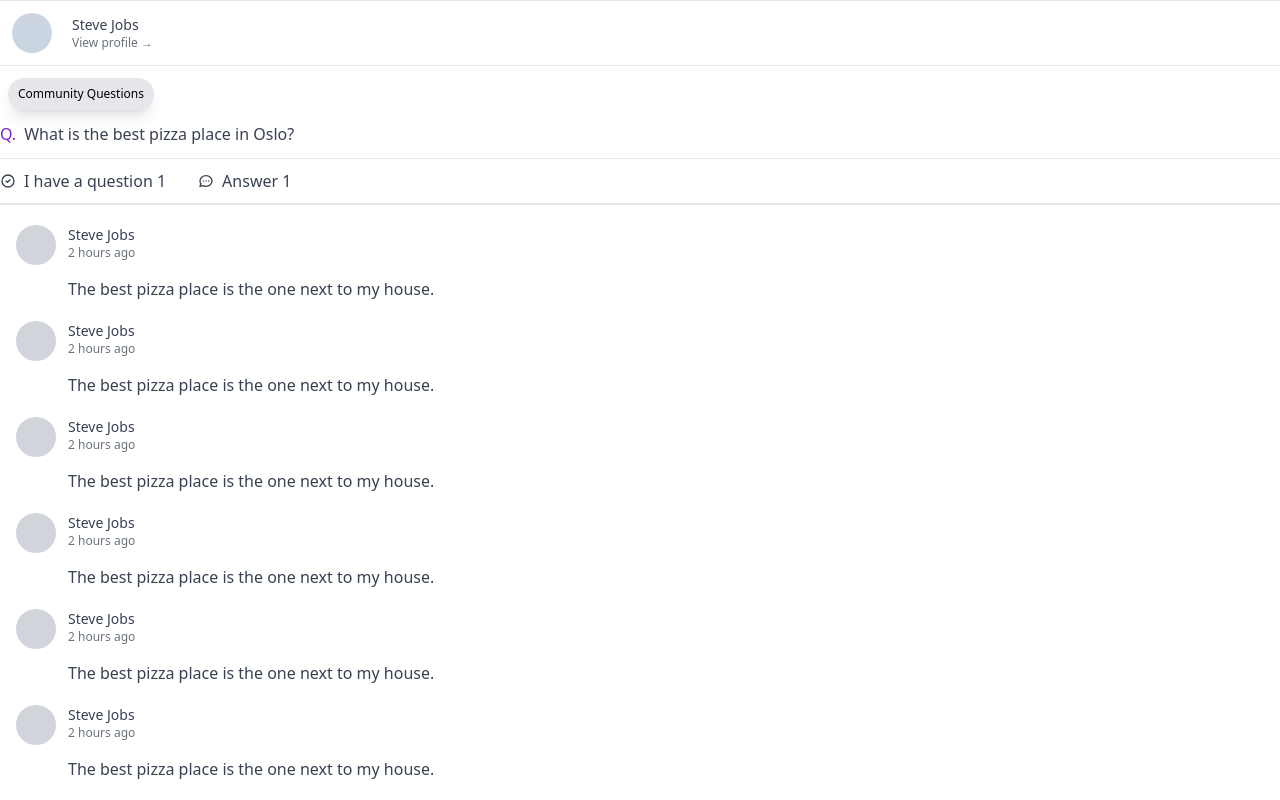
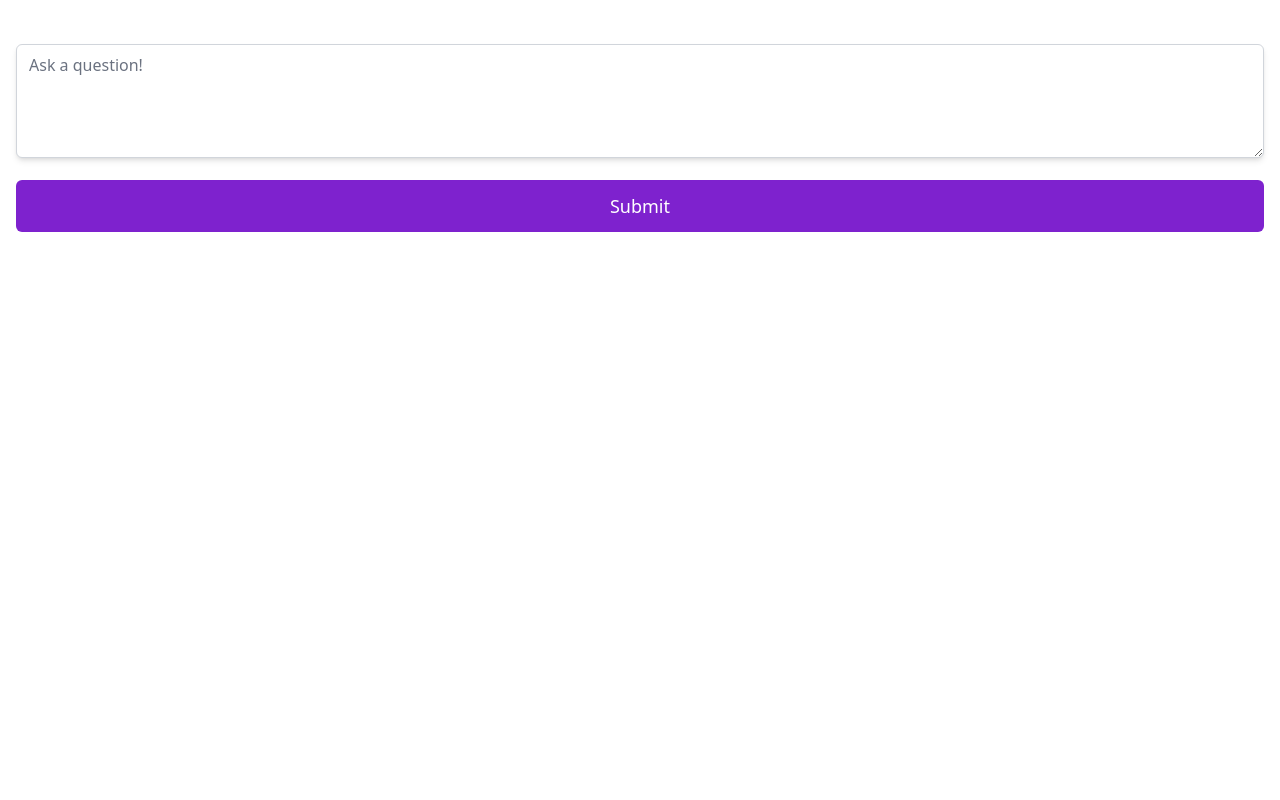
Before and after one commit to alisha0815/e-market-clone, a Next.js app: page /community/write in a window 1280 px wide. Shown: the top 800 px of the page. Built offline with nearby package versions, Linux system fonts and the light colour scheme.

Commit message:
write questions section markup

```diff
--- /dev/null
+++ b/pages/community/write.tsx
@@ -0,0 +1,19 @@
+import { NextPage } from "next";
+import React from "react";
+
+const Write: NextPage = () => {
+  return (
+    <form className="px-4 py-10">
+      <textarea
+        rows={4}
+        placeholder="Ask a question!"
+        className="mt-1 shadow-md w-full rounded-md focus:ring-2 focus:ring-offset-2 focus:ring-purple-400 focus:outline-none focus:border-purple-400 border-gray-300"
+      />
+      <button className="my-4 w-full bg-purple-700 rounded-md text-white py-3 text-lg hover:opacity-90 transition-opacity hover:scale-105">
+        Submit
+      </button>
+    </form>
+  );
+};
+
+export default Write;
```
